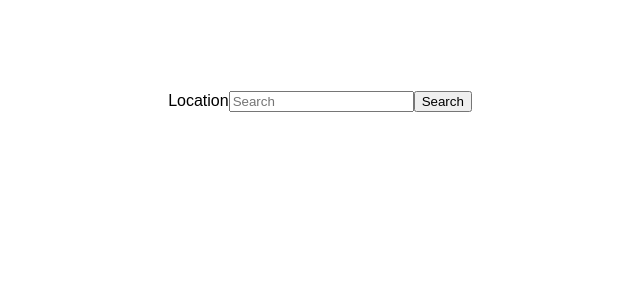
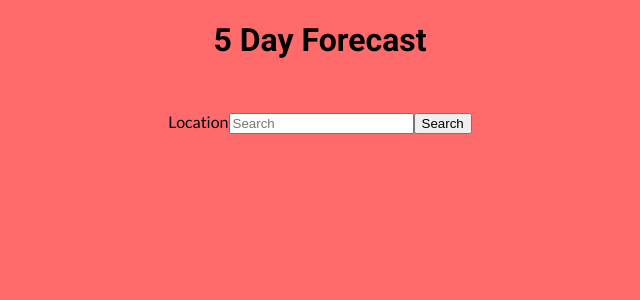
Before and after one commit to mpeck99/Vue-Weather-App, a Vue app: page / in a window 1280 px wide. Shown: the top 300 px of the page, without its empty margins (320-960 px from the left). Built offline with nearby package versions, Linux system fonts and the light colour scheme.

Commit message:
adding svg's/rearranging content

```diff
--- a/src/App.vue
+++ b/src/App.vue
@@ -1,20 +1,24 @@
 <template>
   <div id="app">
-
+    <h1>5 day forecast</h1>
+    <section>
       <div class="form-group">
-        <label for="name">Location</label>
+        <label for="search">Location</label>
         <input type="text" name="search" id="search" placeholder="Search" v-model="query" @keyup.enter="fetchForecast">
         <button @click="fetchForecast" class="searchBtn">Search</button>
       </div>
       <div class="card-wrapper" >
         <div class="card" v-for="weather in weatherData" :key="weather.list">
           <time>{{weather.dt_txt}}</time>
-          <p class="temp">{{weather.main.temp}}</p>
-          <p>{{weather.weather[0].main}}</p>
+          <div class="status">
+            <p class="temp">{{weather.main.temp}}</p>
+            <img v-bind:src="require(`${weather.weather[0].icon}`)">
+            <p>{{weather.weather[0].description}}</p>
+          </div>
           <p class="temp">Feels like {{weather.main.feels_like}}</p>
         </div>
       </div>
-
+    </section>
   </div>
 </template>
 
@@ -53,6 +57,30 @@ export default {
               feelsLike = parseInt(this.weatherData[x].main.feels_like),
               date = new Date(this.weatherData[x].dt_txt.split(" ")[0]).toDateString().split(' 2020')[0];
 
+        //replacing the icon from the api with an svg
+        if(this.weatherData[x].weather[0].icon == "01d" || this.weatherData[x].weather[0].icon == "01n"){
+          this.weatherData[x].weather[0].icon = './assets/icn-sunny.svg';
+        }
+
+        else if(this.weatherData[x].weather[0].icon == "02d" || this.weatherData[x].weather[0].icon == "02n"){
+          this.weatherData[x].weather[0].icon = './assets/icn-partly-cloudy.svg';
+        }
+
+        else if(this.weatherData[x].weather[0].icon == "03d" || this.weatherData[x].weather[0].icon == "03n" || this.weatherData[x].weather[0].icon == "04d" || this.weatherData[x].weather[0].icon == "04n") {
+          this.weatherData[x].weather[0].icon = './assets/icn-cloudy.svg';
+        }
+
+        else if(this.weatherData[x].weather[0].icon == "09d" || this.weatherData[x].weather[0].icon == "09n"){
+          this.weatherData[x].weather[0].icon = './assets/icn-light-rain.svg';
+        }
+
+        else if(this.weatherData[x].weather[0].icon == "10d" || this.weatherData[x].weather[0].icon == "10n"){
+          this.weatherData[x].weather[0].icon = './assets/icn-hvy-rain.svg';
+        }
+        else if(this.weatherData[x].weather[0].icon == "11d" || this.weatherData[x].weather[0].icon == "11n"){
+          this.weatherData[x].weather[0].icon = './assets/icn-thunderstorm.svg';
+        }
+
         this.weatherData[x].main.temp = temp;
         this.weatherData[x].main.temp_min = tempMin;
         this.weatherData[x].main.temp_max = tempMax;
@@ -75,10 +103,30 @@ export default {
     margin: 0;
 
     font-size: 16px;
+    font-family: 'Lato', sans-serif;
+    text-align: center;
+    text-transform: capitalize;
+
+  background-color: #FF6B6B;
+
+  }
+  #app {
+    display: flex;
+    flex-direction: column;
   }
 
-  #app {
-    min-height: 100vh;
+  h1 {
+    margin-bottom: 0;
+
+    font-family: 'Roboto', sans-serif;
+  }
+
+  p {
+    margin: 0;
+  }
+
+  section {
+    flex-grow: 1;
 
     display: grid;
     grid-template-columns: 100%;
@@ -86,14 +134,12 @@ export default {
 
     padding: 1rem;
 
-    font-family: 'Dosis', sans-serif;
+
   }
-
   .form-group {
-    /* grid-column: 1/2; */
     grid-row: 1 / 2;
     justify-self: center;
-    align-self: flex-end;
+    align-self: center;
   }
 
   .card-wrapper {
@@ -110,15 +156,24 @@ export default {
   }
 
   .card {
-    width: 10rem;
+    width: 12rem;
     height: 18rem;
 
-    display: flex;
-    flex-direction: column;
-    justify-content: space-around;
+    display: grid;
+    grid-template-columns: 100%;
+    grid-template-rows: auto auto auto auto;
     align-items: center;
+    margin: 1rem;
 
-    margin: 1rem;
+    text-align: center;
+
+    border-radius: 0.25rem;
+
+     background-color: #F7FFF7;
+  }
+
+  .status .temp {
+    font-size: 2.5rem;
   }
 
   .temp {
@@ -126,9 +181,12 @@ export default {
   }
 
   .temp::after {
-    /* content:; */
+    content: '\00b0';
 
     position: absolute;
+    top: .09rem;
+
+    margin-left: 0.1rem;
   }
 
 </style>
```
